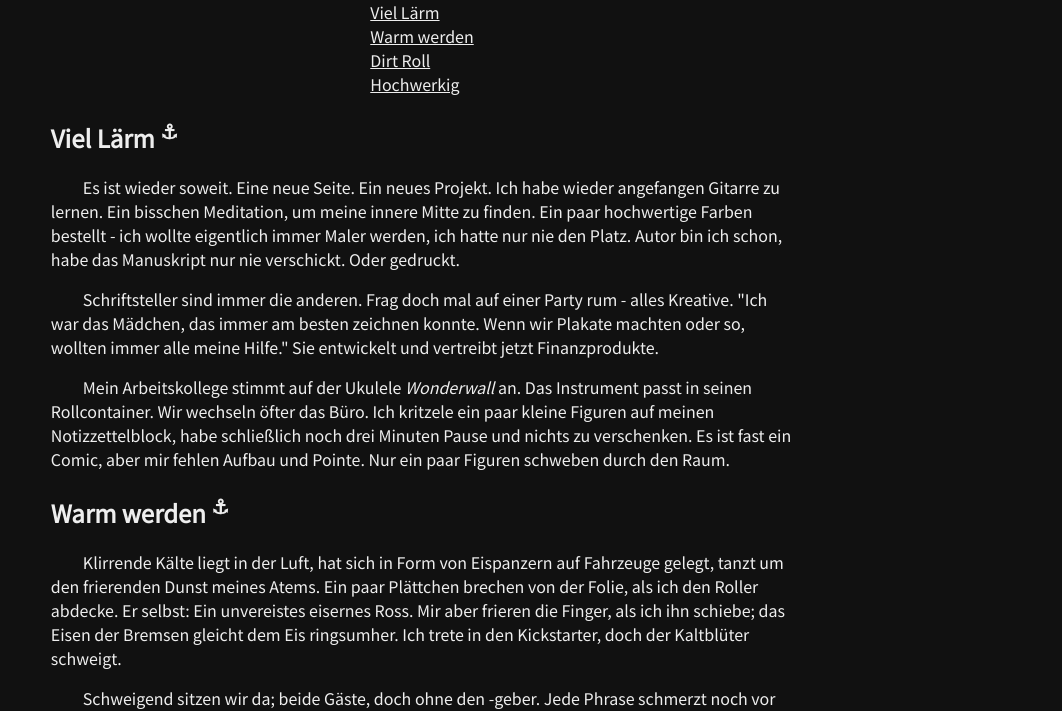
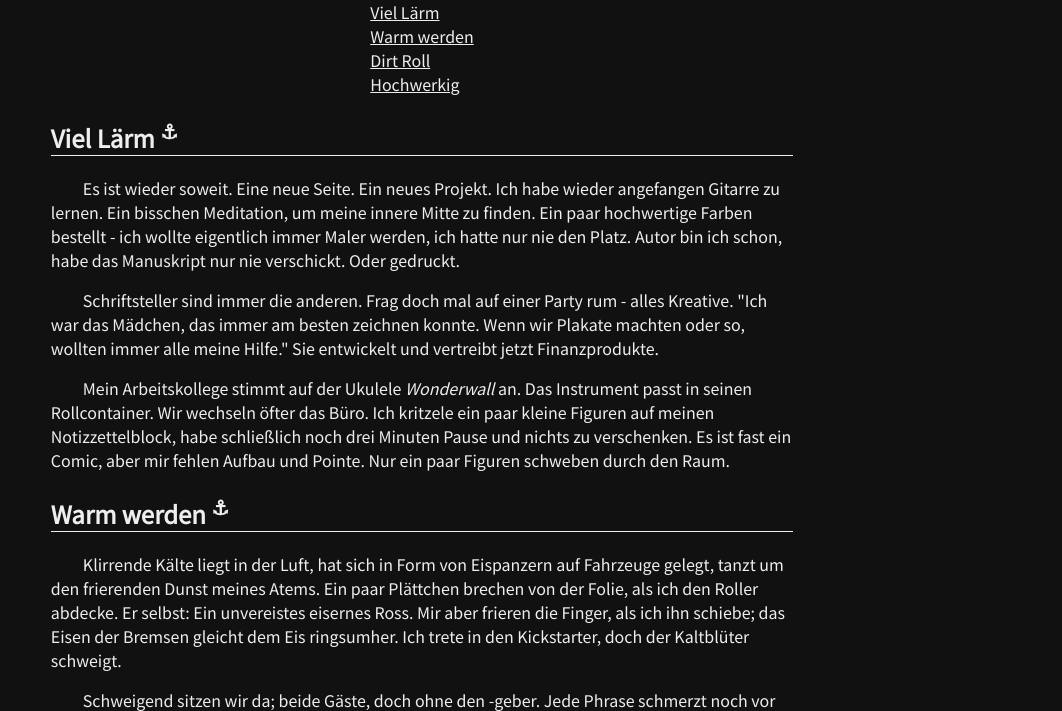
Before and after one commit to isthisstackoverflow/repositoryname, a plain HTML site: page index.html in a window 1280 px wide. Both pictures are taken after a click on the button "Lichtschalter". Shown: the part 89-800 px from the top of the page, without its empty margins (218-1280 px from the left). Drawn offline with Linux system fonts and the light colour scheme.

Commit message:
deploy: ef7d1bfeae3cd9977d2146f1a8b67d97470b40b1

```diff
--- a/index.html
+++ b/index.html
@@ -106,12 +106,6 @@
         </section>
       </main>
     </div>
-    <footer>
-      <img src="/images/person.png" alt="" />
-      <span class="final-statement">
-        Der Autor blickt mit hochgezogener Augenbraue in deine Richtung. Seine Gedanken müssen tiefgehend sein, denn sein Kopf ist gen Boden geneigt.
-      </span>
-    </footer>
   </body>
   <script>
     var lightSwitch = document.getElementById("light-switch");
--- a/style.css
+++ b/style.css
@@ -3,6 +3,16 @@
   --bright-fg: #111111;
   --dark-bg: #111111;
   --dark-fg: #EEEEEE;
+}
+
+h2 {
+  background: var(--bright-bg);
+  border-bottom: 1px solid var(--bright-fg);
+}
+
+.dark h2 {
+  background: var(--dark-bg);
+  border-bottom: 1px solid var(--dark-fg);
 }
 
 body {
@@ -104,35 +114,3 @@ p {
   border: 1px solid var(--bright-bg);
   color: var(--bright-fg);
 }
-
-footer {
-  position: sticky;
-  display: flex;
-  flex-direction: column;
-  bottom: 0;
-  padding: 4em 0;
-  width: 100%;
-  background-color: var(--dark-bg);
-  color: var(--dark-fg);
-}
-
-.dark footer {
-  background-color: var(--dark-fg);
-}
-
-.dark footer span.final-statement {
-  color: var(--dark-bg);
-}
-
-footer span {
-  margin: 2em;
-}
-
-footer img {
-  margin: 0 auto;
-  filter: invert(1);
-}
-
-.dark footer img {
-  filter: invert(0);
-}
```
